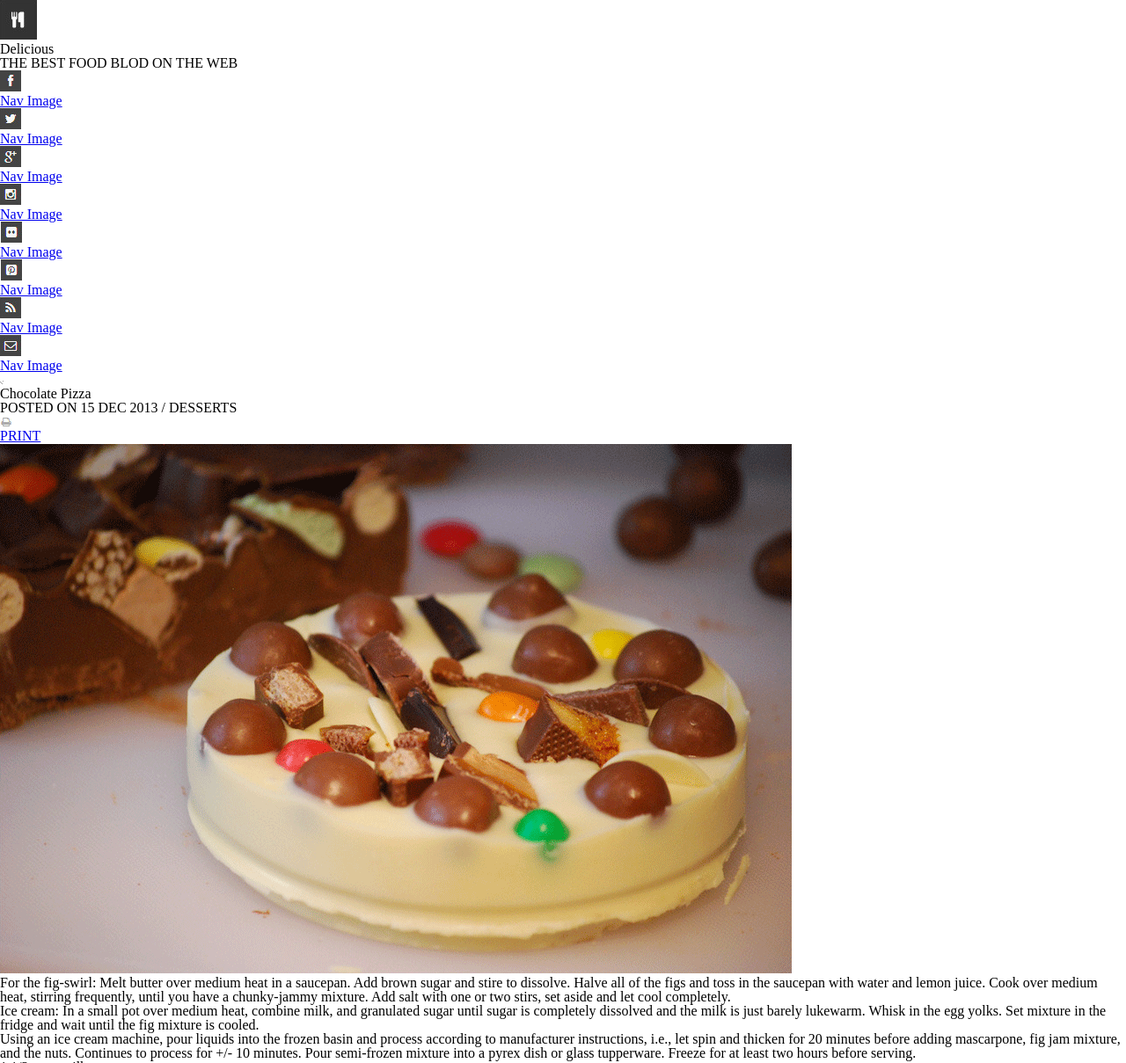
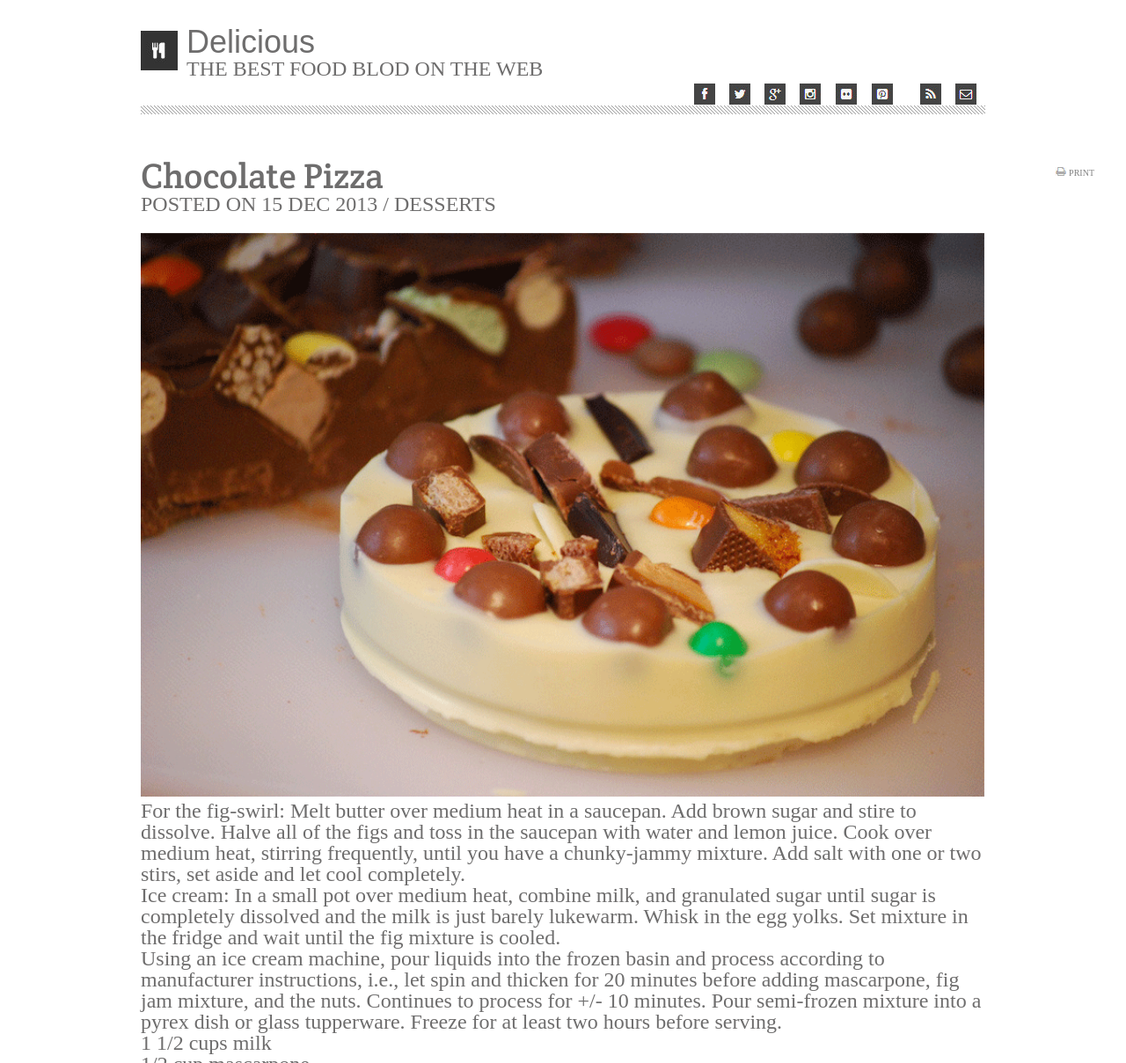
Before and after one commit to Zach-Winterton/chocolate-pizza, a plain HTML site: page index.html in a window 1280 px wide. Shown: the top 1209 px of the page at 88% size. Drawn offline with Linux system fonts and the light colour scheme; a web font is replaced by a local one.

Commit message:
top half of css is good

```diff
--- a/css/style.css
+++ b/css/style.css
@@ -0,0 +1,81 @@
+body {
+  width: 960px;
+  margin: auto;
+  margin-top: 30px;
+  font-size: 24px;
+  color: rgb(110, 109, 109);
+}
+
+header img {
+  float: left;
+  margin-top: 5px;
+  margin-right: 10px;
+}
+
+h1 {
+  font-size: 36px;
+  font-family: 'Pattaya', sans-serif;
+}
+
+h2 {
+  margin-top: 50px;
+  font-size: 40px;
+  font-family: 'Crete Round', serif
+}
+
+.section {
+  margin-top: 30px;
+  padding: 5px;
+  background-image: url(../lab-assets/hr-img.png);
+  background-repeat: repeat-x repeat-y;
+  margin-bottom: 30px;
+}
+
+#print-icon {
+  /* border: 4px solid black; */
+  font-size: 8px;
+  display: inline-block;
+  position: absolute; right: 68px; top: 190px;
+  /* float: right; */
+  color: darkgray;
+  text-decoration: none;
+}
+
+div a p {
+  /* border: 4px solid black; */
+  text-decoration: none;
+  display: inline-block;
+  position: absolute; right: -32px; top: 2px;
+  font-size: 10px;
+  color: gray;
+}
+/* pizza image */
+#choco {
+  /* border: 4px solid black; */
+  margin-top: 20px;
+  width: 960px;
+}
+
+/* main p {
+  font-size: 12px;
+}
+
+main section:first-child {
+  font-size: 24px; */
+}
+#p-under-delicious {
+  font-size: 12px;
+}
+
+nav ul a {
+  display: inline-block;
+  margin: 0px;
+}
+
+nav {
+  float: right;
+}
+
+#pint-icon {
+  margin-right: 15px;
+}
--- a/index.html
+++ b/index.html
@@ -4,63 +4,49 @@
   <title>Chocolate Pizza</title>
   <link rel="stylesheet" href="css/reset.css">
   <link rel="stylesheet" href="css/style.css">
+  <link rel="preconnect" href="https://fonts.gstatic.com">
+  <link href="https://fonts.googleapis.com/css2?family=Pattaya&display=swap" rel="stylesheet">
+  <link rel="preconnect" href="https://fonts.gstatic.com">
+  <link href="https://fonts.googleapis.com/css2?family=Crete+Round&display=swap" rel="stylesheet">
 </head>
 <body>
   <header>
     <!-- website icon -->
     <img src="lab-assets/logo.png" alt="Logo"></img>
       <h1>Delicious</h1>
-        <p>THE BEST FOOD BLOD ON THE WEB</p>
+        <p id="p-under-delicious">THE BEST FOOD BLOD ON THE WEB</p>
       <nav>
         <ul>
           <a href="#">
             <img src="lab-assets/fb-icon.png" alt="FaceBook icon">
-              <li>Nav Image
-              </li>
             </img>
           </a>
           <a href="#">
             <img src="lab-assets/twit-icon.png" alt="Twitter Icon">
-              <li>Nav Image
-              </li>
             </img>
           </a>
           <a href="#">
             <img src="lab-assets/gp-icon.png" alt="Google Icon">
-              <li>Nav Image
-              </li>
             </img>
           </a>
           <a href="#">
             <img src="lab-assets/insta-icon.png" alt="Instagram Icon">
-              <li>Nav Image
-              </li>
             </img>
           </a>
           <a href="#">
             <img src="lab-assets/flic-icon.png" alt="Flic Icon">
-              <li>Nav Image
-              </li>
+            </img>
+          </a>
+          <a id="pint-icon" href="#">
+            <img src="lab-assets/pint-icon.png" alt="Pintrist Icon">
             </img>
           </a>
           <a href="#">
-            <img src="lab-assets/pint-icon.png" alt="Pintrist Icon">
-              <li>Nav Image
-              </li>
-            </img>
-          </a>
-        </ul>
-        <ul>
-          <a href="#">
             <img src="lab-assets/rss-icon.png" alt="RSS Icon">
-              <li>Nav Image
-              </li>
             </img>
           </a>
           <a href="#">
             <img src="lab-assets/mail-icon.png" alt="Mail Icon">
-              <li>Nav Image
-              </li>
             </img>
           </a>
         </ul>
@@ -68,18 +54,29 @@
   </header>
   <main>
     <!-- Seperater Image -->
-    <img src="lab-assets/hr-img.png" alt="Seperater Image">
+    <aside class="section"></aside>
     <h2>Chocolate Pizza</h2>
     <p>POSTED ON 15 DEC 2013 / DESSERTS</p>
-    <a href="#">
-      <img src="lab-assets/print-icon.png" alt="Print Icon">
-      <p>PRINT</p>
-    </img>
-    <img src="lab-assets/choco-pizza.png" alt="Chocolate Pizza">
+    <div id="print-icon">
+      <a href="#">
+        <img src="lab-assets/print-icon.png" alt="Print Icon">
+        <p>PRINT</p>
+      </img>
     </a>
-    <p>For the fig-swirl: Melt butter over medium heat in a saucepan. Add brown sugar and stire to dissolve. Halve all of the figs and toss in the saucepan with water and lemon juice. Cook over medium heat, stirring frequently, until you have a chunky-jammy mixture. Add salt with one or two stirs, set aside and let cool completely.</p>
-    <p>Ice cream: In a small pot over medium heat, combine milk, and granulated sugar until sugar is completely dissolved and the milk is just barely lukewarm. Whisk in the egg yolks. Set mixture in the fridge and wait until the fig mixture is cooled.</p>
-    <p>Using an ice cream machine, pour liquids into the frozen basin and process according to manufacturer instructions, i.e., let spin and thicken for 20 minutes before adding mascarpone, fig jam mixture, and the nuts. Continues to process for +/- 10 minutes. Pour semi-frozen mixture into a pyrex dish or glass tupperware. Freeze for at least two hours before serving.</p>
+    </div>
+    <img id="choco" src="lab-assets/choco-pizza.png" alt="Chocolate Pizza">
+    <section>
+      <p>
+        For the fig-swirl: Melt butter over medium heat in a saucepan. Add brown sugar and stire to dissolve. Halve all of the figs and toss in the saucepan with water and lemon juice. Cook over medium heat, stirring frequently, until you have a chunky-jammy mixture. Add salt with one or two stirs, set aside and let cool completely.
+      </p>
+      <p>
+        Ice cream: In a small pot over medium heat, combine milk, and granulated sugar until sugar is completely dissolved and the milk is just barely lukewarm. Whisk in the egg yolks. Set mixture in the fridge and wait until the fig mixture is cooled.
+      </p>
+      <p>
+        Using an ice cream machine, pour liquids into the frozen basin and process according to manufacturer instructions, i.e., let spin and thicken for 20 minutes before adding mascarpone, fig jam mixture, and the nuts. Continues to process for +/- 10 minutes. Pour semi-frozen mixture into a pyrex dish or glass tupperware. Freeze for at least two hours before serving.
+      </p>
+    </section>
+
     <article>
       <ul>
         <li>1 1/2 cups milk</li>
@@ -101,6 +98,8 @@
     <!-- Seperater image -->
     <img src="lab-assets/hr-img.png" alt="Seperater Image">
     <!-- Blogger Image -->
+    <section class="section"></section>
+
     <a href=""><img src="lab-assets/van-pic.png" alt="Blogger Image"></a>
     <p>Food enthusiast, photography fan, Add a ounch of raw foodism and that's pretty much who I am.</p>
     <div><a href="">SHARE RECIPE</a></div>
```
